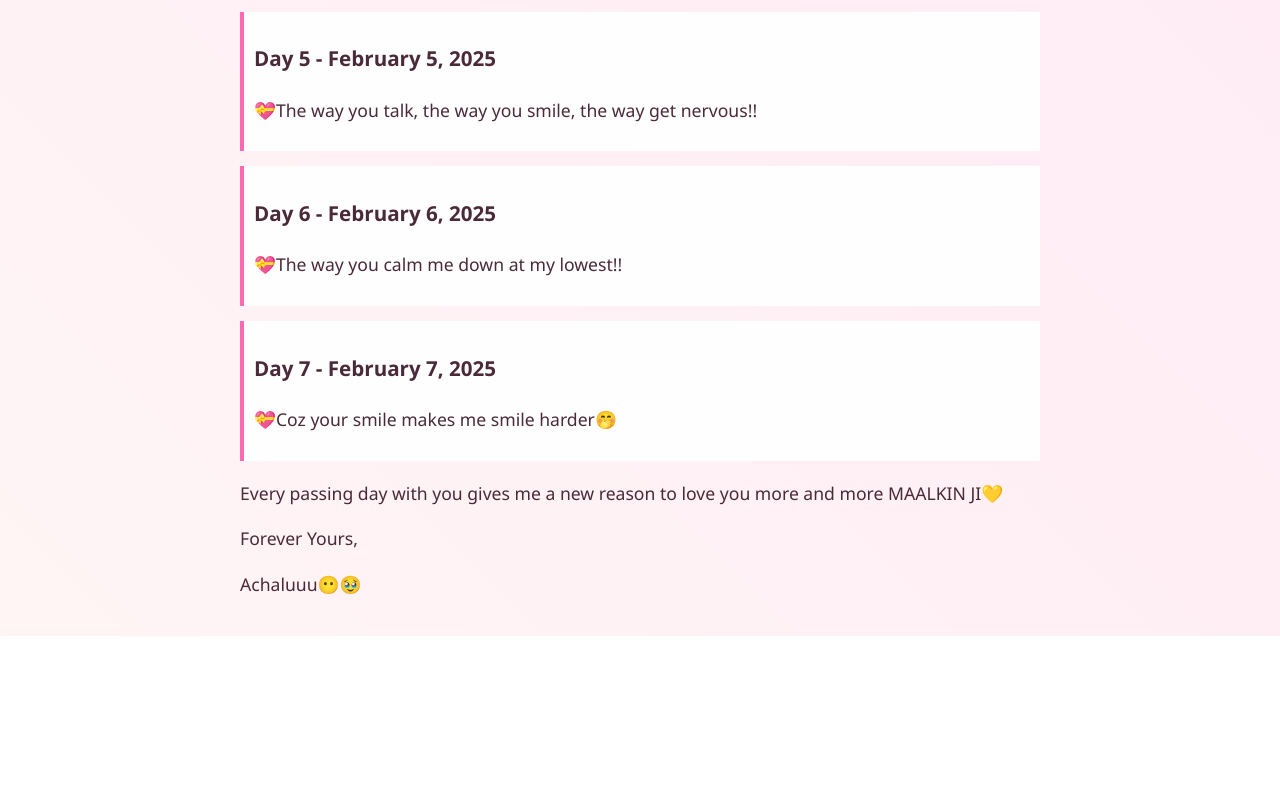
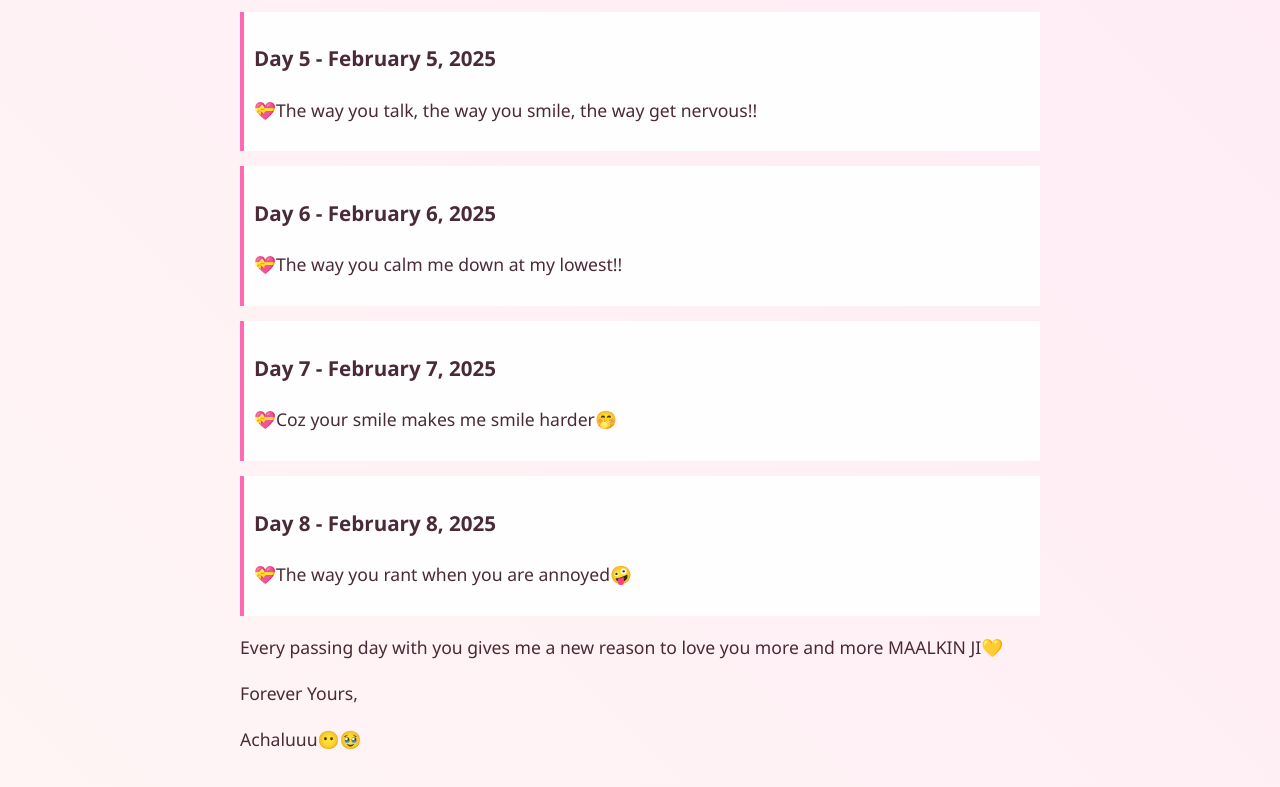
Before and after one commit to lit-bit-Achal/100Days, a plain HTML site: page index.html in a window 1280 px wide. Shown: the part 993-1780 px from the top of the page. Before the commit the page ends 1629 px from the top, so only its background shows below. Drawn offline with Linux system fonts and the light colour scheme.

Commit message:
Update index.html

```diff
--- a/index.html
+++ b/index.html
@@ -101,8 +101,8 @@
     <!-- Today's Reason -->
     <div id="todays-reason">
         <h2>🎀 Today's Special Reason 🎀</h2>
-        <h3>Day <span id="currentDay">6</span> - <span id="currentDate">February 7, 2025</span></h3>
-        <p>"💞 Coz your smile makes me smile harder🤭 💞"</p>
+        <h3>Day <span id="currentDay">6</span> - <span id="currentDate">February 8, 2025</span></h3>
+        <p>"💞 The way you rant when you are annoyed🤪 💞"</p>
     </div>
 
     <!-- Timeline -->
@@ -134,6 +134,10 @@
       <div class="timeline-entry">
       <h3>Day 7 - February 7, 2025</h3>
     <p>💝Coz your smile makes me smile harder🤭</p>
+</div>
+      <div class="timeline-entry">
+      <h3>Day 8 - February 8, 2025</h3>
+    <p>💝The way you rant when you are annoyed🤪</p>
 </div>
         <!-- Add more entries up to Day 100 -->
     </div>
```
